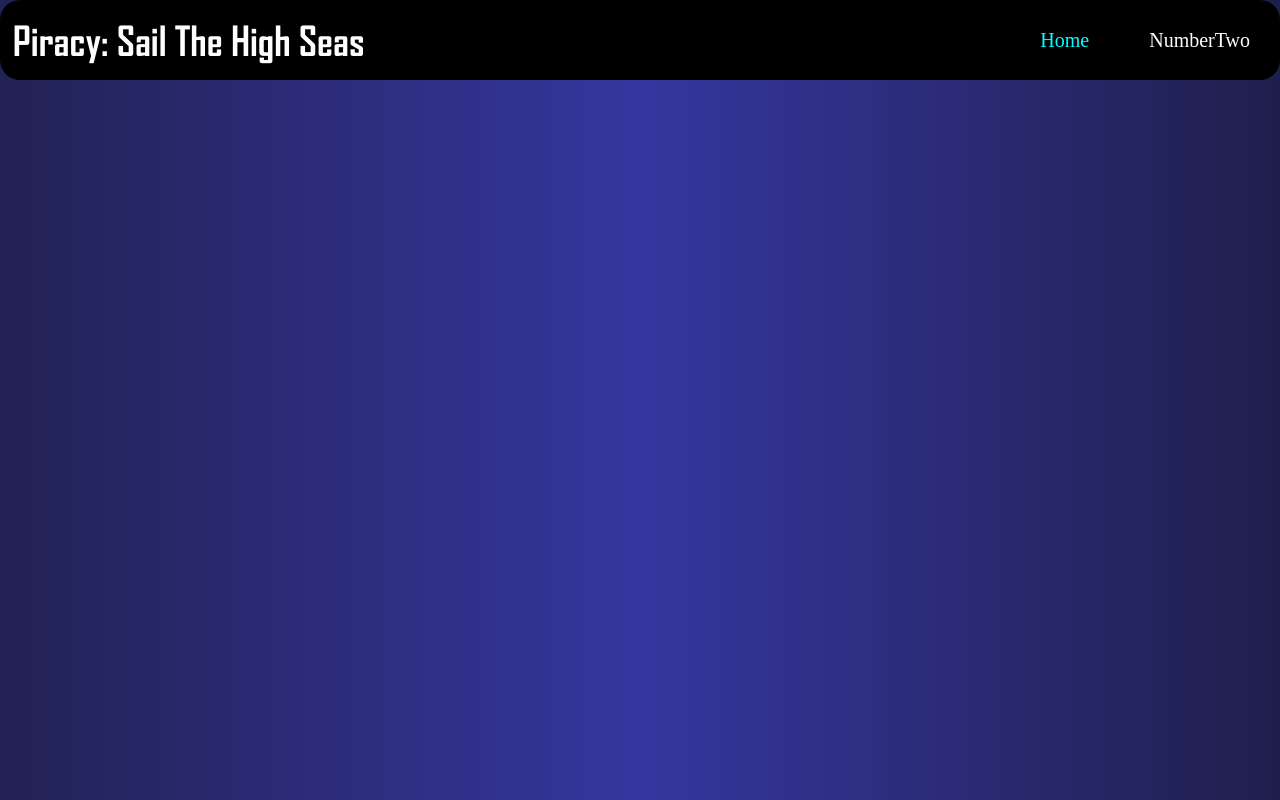
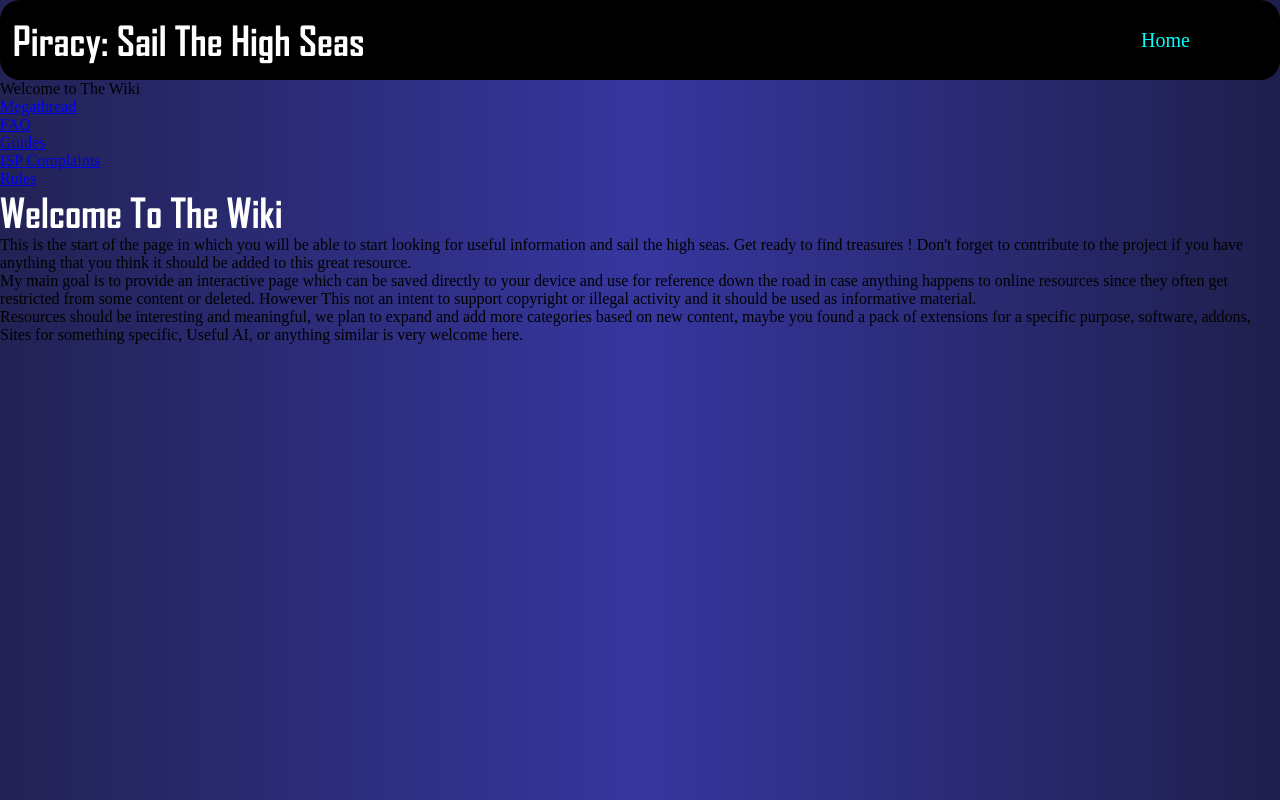
Before and after one commit to Dangelobast/Sail-The-High-Seas-MegaThrd, a plain HTML site: page index.html in a window 1280 px wide. Drawn offline with Linux system fonts and the light colour scheme.

Commit message:
Not Specified

```diff
--- a/index.html
+++ b/index.html
@@ -13,10 +13,41 @@
 
         <ul>
             <li><a href="#" class="current">Home</a></li>
-            <li><a href="#">NumberTwo</a></li>
+            <li><a href="#"></a></li>
         </ul>
-
     </nav>
     </div>
+
+    <aside>
+        <nav>
+            <ul>
+                <li>Welcome to The Wiki</li>
+                <li><a href="#">Megathread</a></li>
+                <li><a href="#">FAQ</a></li>
+                <li><a href="#">Guides</a></li>
+                <li><a href="#">ISP Complaints</a></li>
+                <li><a href="#">Rules</a></li>
+            </ul>
+        </nav>
+    </aside>
+    <main>
+        <h1>Welcome To The Wiki</h1>
+        <p>This is the start of the page in which you will be able to start looking for
+            useful information and sail the high seas. Get ready to find treasures !
+            Don't forget to contribute to the project if you have anything that you think
+            it should be added to this great resource.
+        </p>
+        <p>My main goal is to provide an interactive page which can be saved directly to your
+            device and use for reference down the road in case anything happens to online
+            resources since they often get restricted from some content or deleted. However This
+            not an intent to support copyright or illegal activity and it should be used as
+            informative material.
+        </p>
+        <p>Resources should be interesting and meaningful, we plan to expand and add more
+            categories based on new content, maybe you found a pack of extensions for a
+            specific purpose, software, addons, Sites for something specific, Useful AI, or
+            anything similar is very welcome here.
+        </p>
+    </main>
 </body>
 </html>
```
